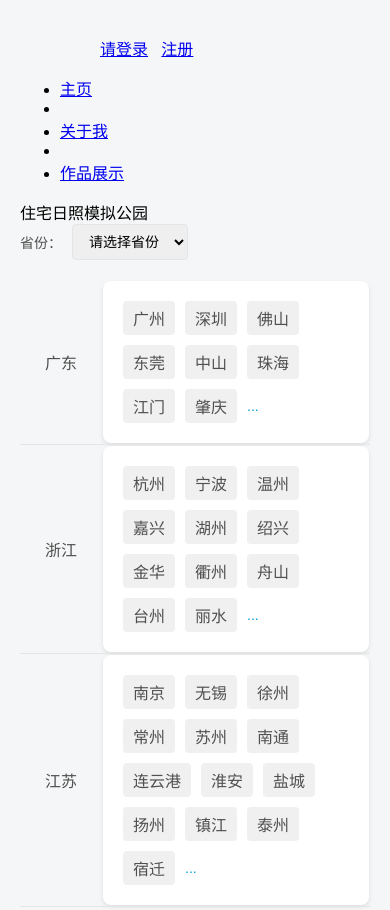
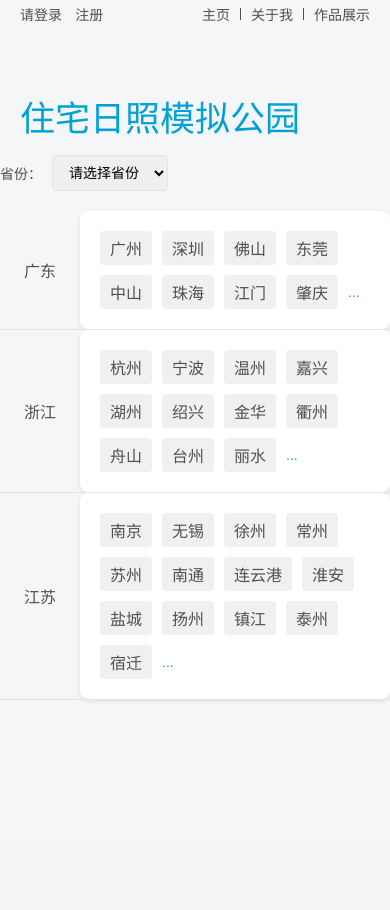
Before and after one commit to rongchuanjian/rongchuanjian.github.io, a plain HTML site: page index.html in a window 390 px wide. Shown: the top 910 px of the page. After the commit the page ends 844 px from the top, so only its background shows below. Drawn offline with Linux system fonts and the light colour scheme.

Commit message:
Update hello-main-styles.css

```diff
--- a/styles/hello-main-styles.css
+++ b/styles/hello-main-styles.css
@@ -1,7 +1,89 @@
+* {
+    margin: 0;
+    padding: 0;
+}
+
 body {
     margin: 0;
     font-family: "Helvetica Neue", Helvetica, Arial, sans-serif;
     background-color: #f4f4f4;
+}
+
+a {
+    text-decoration: none;
+    color: #505050;
+}
+
+li {
+    list-style: none;
+}
+
+/* 设置导航栏样式 */
+.nav {
+    float: right;
+    position: relative;
+}
+
+.nav ul {
+    list-style-type: none;
+    margin: 0;
+    padding: 0;
+    background-color: grey;
+}
+
+.nav li {
+    float: left;
+}
+
+.nav li a {
+    display: block;
+    text-align: center;
+    padding: 5px 10px;
+    text-decoration: none;
+}
+
+/* 鼠标经过时改变背景颜色和字体颜色 */
+.nav li a:hover {
+    color: #00A1D6;
+}
+
+@media screen and (max-width: 600px) {
+    ul {
+        flex-direction: column;
+    }
+}
+
+.fl {
+    float: left;
+}
+.fr {
+    float: right;
+}
+
+.navsection {
+    height: 30px;
+    line-height: 30px;
+    margin: 0 20px;
+}
+
+.navsection a {
+    font-size: 14px;
+}
+
+.navsection ul li {
+    float: left;
+    font-size: 14px;
+}
+
+.navsection .fr ul li:nth-child(even) {
+    height: 12px;
+    margin: 8px 10px 0;
+    width: 1px;
+    background-color: #505050;
+}
+
+.navsection a:hover {
+    color: #00A1D6;
 }
 
 /* 容器布局 */
@@ -93,9 +175,17 @@ body {
 /* 右侧主内容区样式 */
 .main-content {
     flex: 1;
-    padding: 20px;
+    /* padding: 20px; */
     box-sizing: border-box;
     background-color: #f5f6f7;
+}
+
+.main-content-title {
+    margin-top: 40px;
+    height: 45px;
+    padding: 20px;
+    font-size: 35px;
+    color: #00A1D6;
 }
 
 /* 搜索块样式 */
@@ -178,6 +268,8 @@ body {
 
 .project-grid {
     height: 200;
+    padding: 20px;
+    margin-top: 40px;
 }
 
 .project-grid {
@@ -245,6 +337,11 @@ table th:first-child {
     width: 80px;
     text-align: center;
 }
+
+.first-column {
+    width: 120px;
+    text-align: center;
+ }
 
 /* 城市列表样式 */
 .city-list {
@@ -323,3 +420,12 @@ table th:first-child {
         width: 100%;
     }
 }
+
+/* 内容区域样式 */
+.city-grid {
+    display: none;
+}
+
+.city-grid.active {
+    display: block;
+}
```
